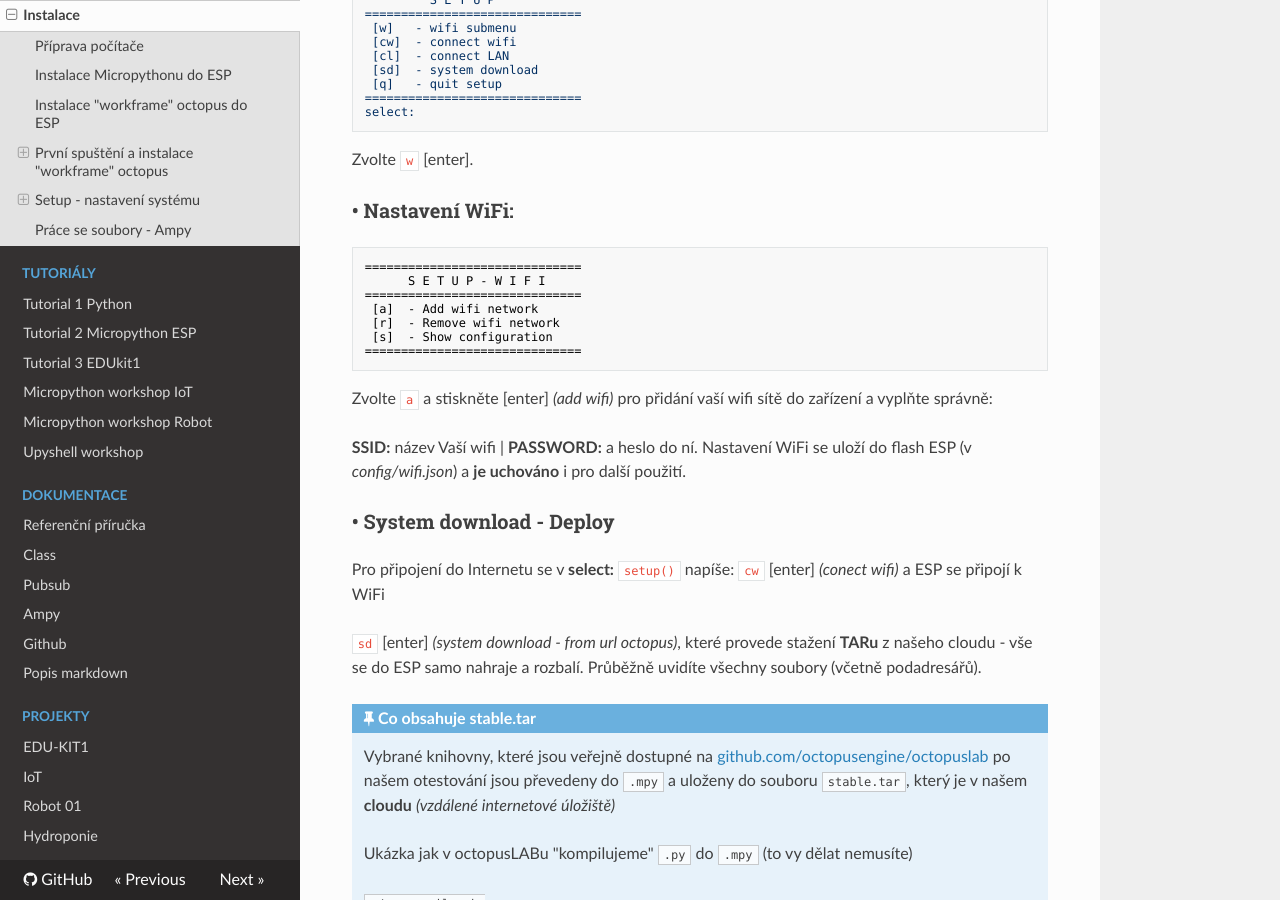
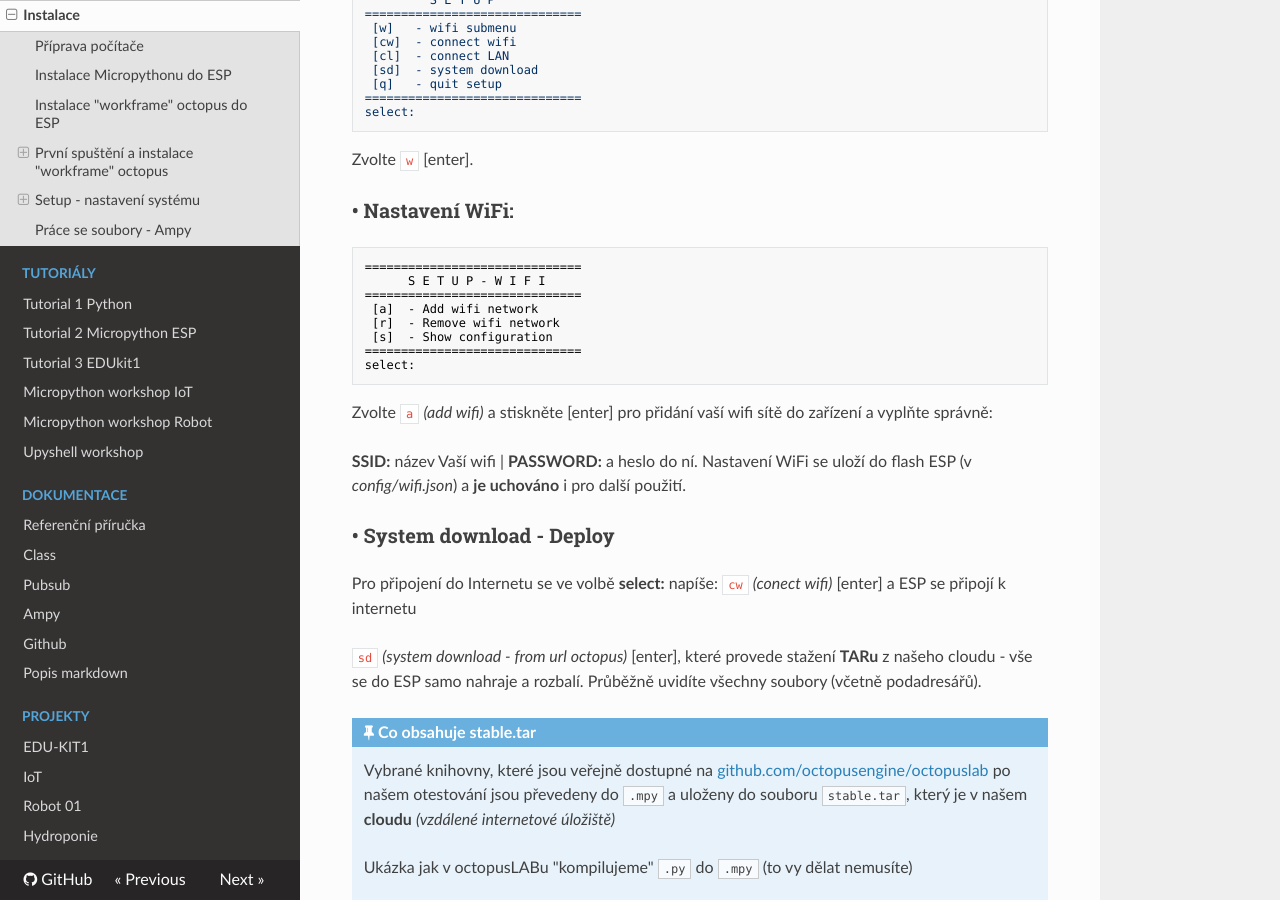
Before and after one commit to octopuslab-cz/docs_octopuslab_cz, an MkDocs documentation site: the page built from docs/install.md, in a window 1280 px wide and 900 px high, scrolled down 1905 px. Built offline with MkDocs 1.6.1, drawn with Linux system fonts in a browser that asks for light colours; nearby versions of some CDN libraries.

Commit message:
typo wifi

````diff
--- a/docs/install.md
+++ b/docs/install.md
@@ -76,18 +76,19 @@ Zvolte `w` [enter].
  [r]  - Remove wifi network
  [s]  - Show configuration
 ==============================
+select:
 ```
-Zvolte `a` a stiskněte [enter] *(add wifi)* pro přidání vaší wifi sítě do zařízení a vyplňte správně:
+Zvolte `a` *(add wifi)* a stiskněte [enter] pro přidání vaší wifi sítě do zařízení a vyplňte správně:
 
 **SSID:** název Vaší wifi | **PASSWORD:** a heslo do ní. Nastavení WiFi se uloží do flash ESP (v *config/wifi.json*) a **je uchováno** i pro další použití.
 
 
 ### • System download -  Deploy
 
-Pro připojení do Internetu se v **select:** `setup()` napíše:
-`cw` [enter] *(conect wifi)* a ESP se připojí k WiFi
+Pro připojení do Internetu se ve volbě **select:** napíše:
+`cw` *(conect wifi)* [enter] a ESP se připojí k internetu
 
-`sd` [enter] *(system download - from url octopus)*, které provede stažení **TARu** z našeho cloudu - vše se do ESP samo nahraje a rozbalí. Průběžně uvidíte všechny soubory (včetně podadresářů).
+`sd` *(system download - from url octopus)* [enter], které provede stažení **TARu** z našeho cloudu - vše se do ESP samo nahraje a rozbalí. Průběžně uvidíte všechny soubory (včetně podadresářů).
 
 !!! tip "**Co obsahuje stable.tar**"
 
````
Also changed, not shown: other parts of docs/install.md (+1 -1 lines).
